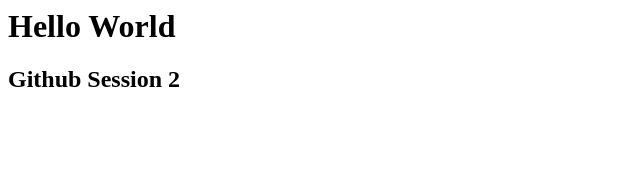
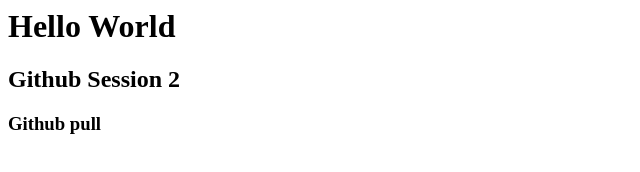
Before and after one commit to viduwaa/uni-session4, a plain HTML site: page index.html in a window 1280 px wide. Shown: the whole page, without its empty margins (0-640 px from the left). Drawn offline with Linux system fonts and the light colour scheme.

Commit message:
added another heading

```diff
--- a/index.html
+++ b/index.html
@@ -8,7 +8,7 @@
 
   <h1>Hello World</h1>
   <h2>Github Session 2</h2>
-
+  <h3>Github pull</h2>
 </body>
 
 
```
